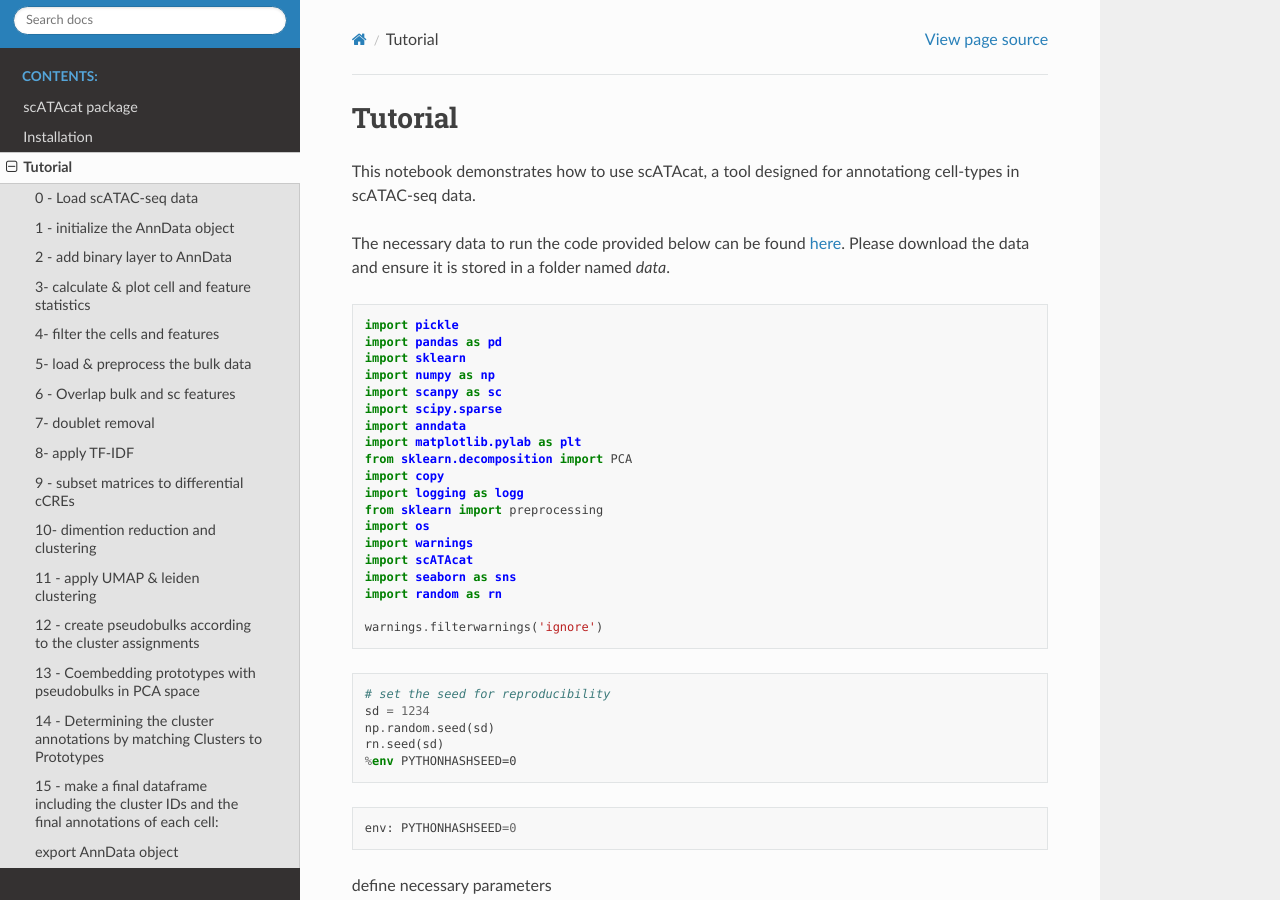
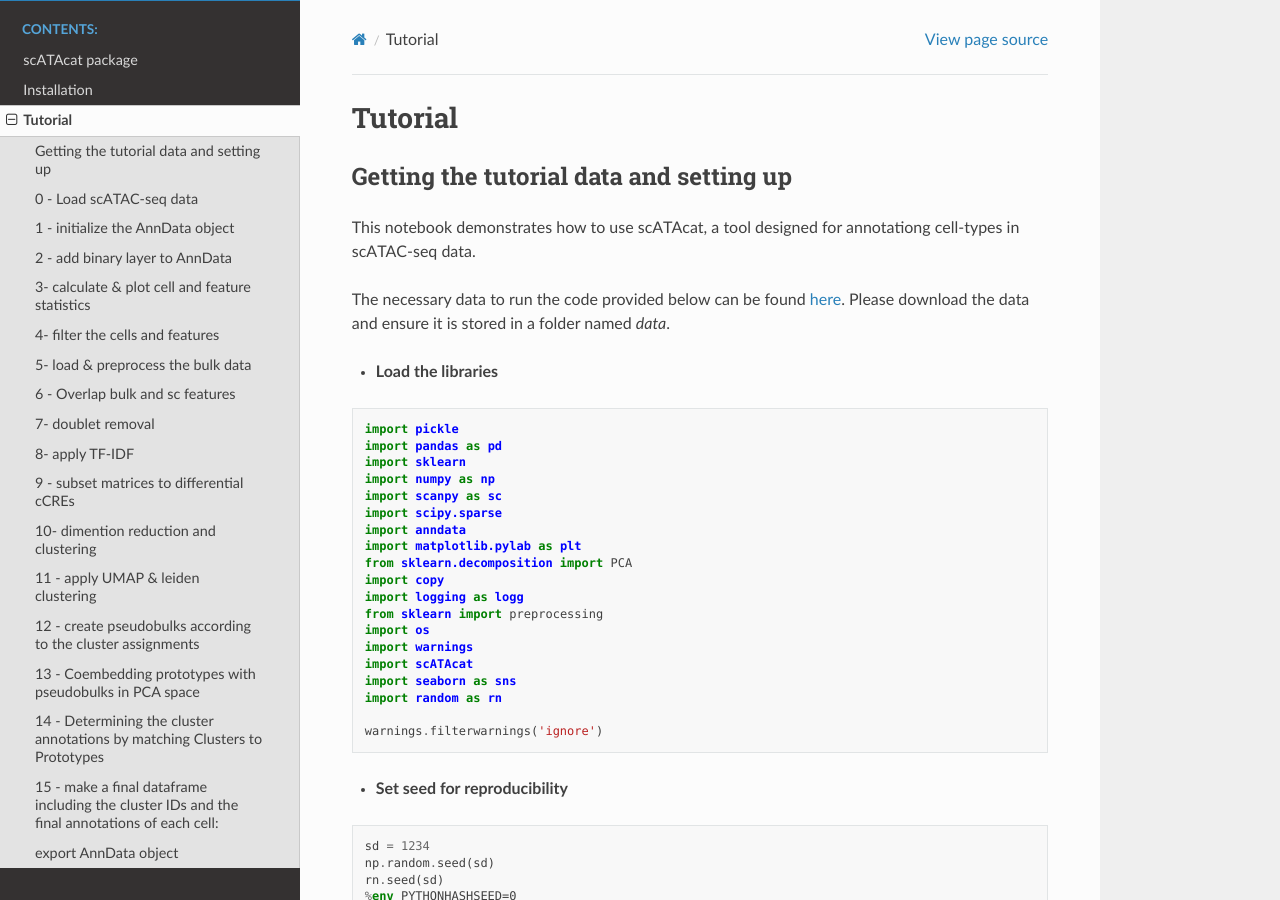
Before and after one commit to aybugealtay/scATAcat, a Sphinx documentation site: the page built from docs/tutorial/tutorial.rst, in a window 1280 px wide and 900 px high. Built offline with Sphinx 7.4.7 and the Read the Docs theme 2.0.0, drawn with Linux system fonts in a browser that asks for light colours; the version number is read from the project's files by our own code.

Commit message:
update tutorial file

```diff
--- a/docs/tutorial/tutorial.rst
+++ b/docs/tutorial/tutorial.rst
@@ -1,6 +1,9 @@
 ==================================================================
 Tutorial
 ==================================================================
+
+Getting the tutorial data and setting up
+~~~~~~~~~~~~~~~~~~~~~~~~~~~~~~~~~~~~~~~~~~
 
 This notebook demonstrates how to use scATAcat, a tool designed for
 annotationg cell-types in scATAC-seq data.
@@ -8,6 +11,8 @@
 The necessary data to run the code provided below can be found
 `here <https://nc.molgen.mpg.de/cloud/index.php/s/9jrwRGzHgST2NK7>`__.
 Please download the data and ensure it is stored in a folder named `data`.
+
+- **Load the libraries**
 
 .. code:: ipython3
 
@@ -46,7 +52,7 @@
     env: PYTHONHASHSEED=0
 
 
-define necessary parameters
+- **define necessary parameters**
 
 .. code:: ipython3
 
```
Also changed, not shown: other parts of docs/tutorial/tutorial.rst (+2 -1 lines), 6 other files.
